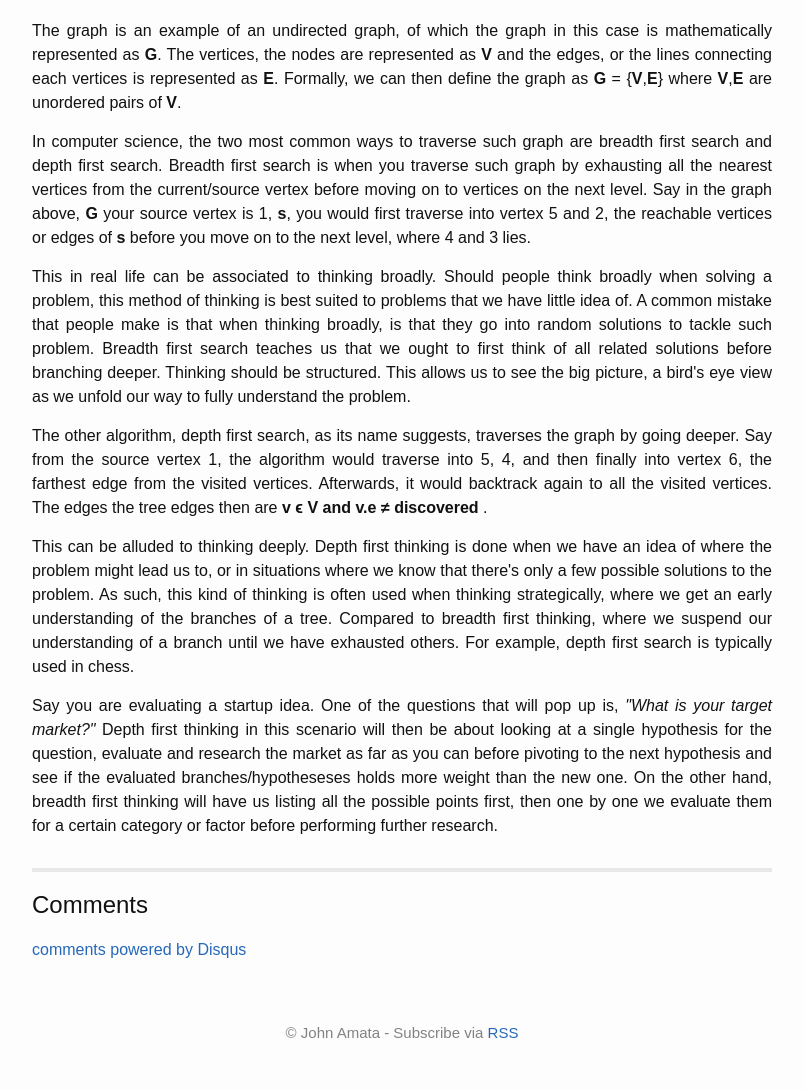
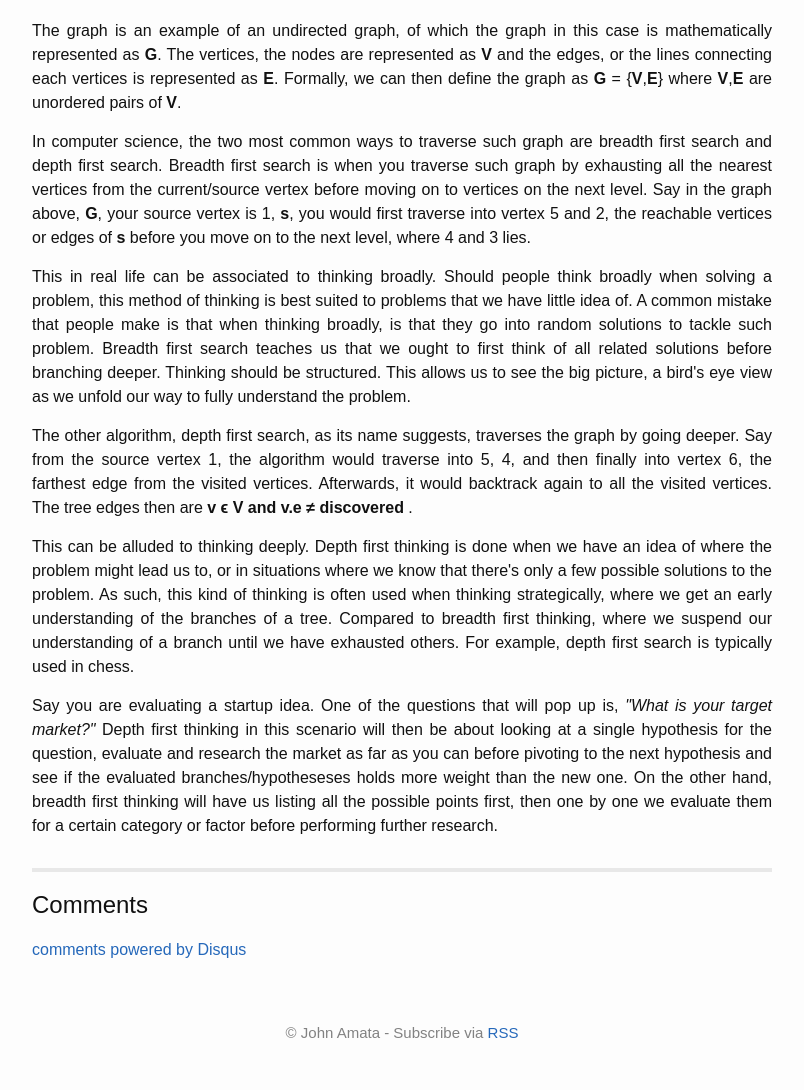
Before and after one commit to jpamata/jpamata.github.io, a Jekyll site: the page built from _posts/2017-10-30-mental-algorithms.md, in a window 1280 px wide. Shown: the part 592-1682 px from the top of the page, without its empty margins (238-1042 px from the left). Built offline with Jekyll 4.4.1, drawn with Linux system fonts in a browser that asks for light colours; comment, search, counter and statistics services are not loaded.

Commit message:
Update 2017-10-30-mental-algorithms.md

```diff
--- a/_posts/2017-10-30-mental-algorithms.md
+++ b/_posts/2017-10-30-mental-algorithms.md
@@ -22,12 +22,12 @@ description:
 </p>
 <!-- more -->
 
-<p align="justify">In computer science, the two most common ways to traverse such graph are breadth first search and depth first search. Breadth first search is when you traverse such graph by exhausting all the nearest vertices from the current/source vertex before moving on to vertices on the next level. Say in the graph above, <strong>G</strong> your source vertex is 1, <strong>s</strong>, you would first traverse into vertex 5 and 2, the reachable vertices or edges of <strong>s</strong> before you move on to the next level, where 4 and 3 lies. </p>
+<p align="justify">In computer science, the two most common ways to traverse such graph are breadth first search and depth first search. Breadth first search is when you traverse such graph by exhausting all the nearest vertices from the current/source vertex before moving on to vertices on the next level. Say in the graph above, <strong>G</strong>, your source vertex is 1, <strong>s</strong>, you would first traverse into vertex 5 and 2, the reachable vertices or edges of <strong>s</strong> before you move on to the next level, where 4 and 3 lies. </p>
 
 <p align="justify">This in real life can be associated to thinking broadly. Should people think broadly when solving a problem, this method of thinking is best suited to problems that we have little idea of. A common mistake that people make is that when thinking broadly, is that they go into random solutions to tackle such problem. Breadth first search teaches us that we ought to first think of all related solutions before branching deeper. Thinking should be structured. This allows us to see the big picture, a bird's eye view as we unfold our way to fully understand the problem.
 </p>
 
-<p align="justify">The other algorithm, depth first search, as its name suggests, traverses the graph by going deeper. Say from the source vertex 1, the algorithm would traverse into 5, 4, and then finally into vertex 6, the farthest edge from the visited vertices. Afterwards, it would backtrack again to all the visited vertices. The edges the tree edges then are <strong>v ϵ V and v.e ≠ discovered </strong>.
+<p align="justify">The other algorithm, depth first search, as its name suggests, traverses the graph by going deeper. Say from the source vertex 1, the algorithm would traverse into 5, 4, and then finally into vertex 6, the farthest edge from the visited vertices. Afterwards, it would backtrack again to all the visited vertices. The tree edges then are <strong>v ϵ V and v.e ≠ discovered </strong>.
 </p>
 
 <p align="justify">This can be alluded to thinking deeply. Depth first thinking is done when we have an idea of where the problem might lead us to, or in situations where we know that there's only a few possible solutions to the problem. As such, this kind of thinking is often used when thinking strategically, where we get an early understanding of the branches of a tree. Compared to breadth first thinking, where we suspend our understanding of a branch until we have exhausted others. For example, depth first search is typically used in chess.</p>
```
